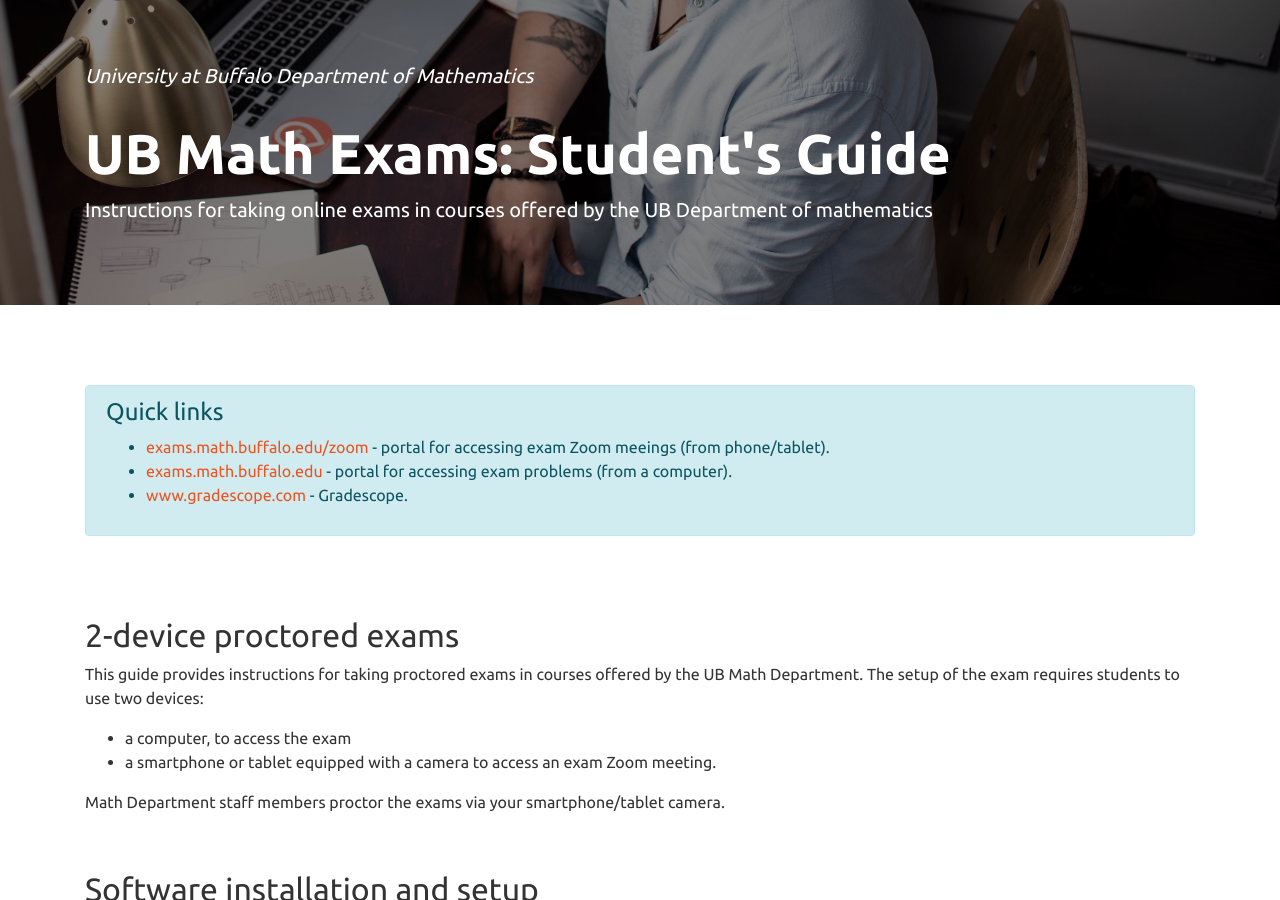
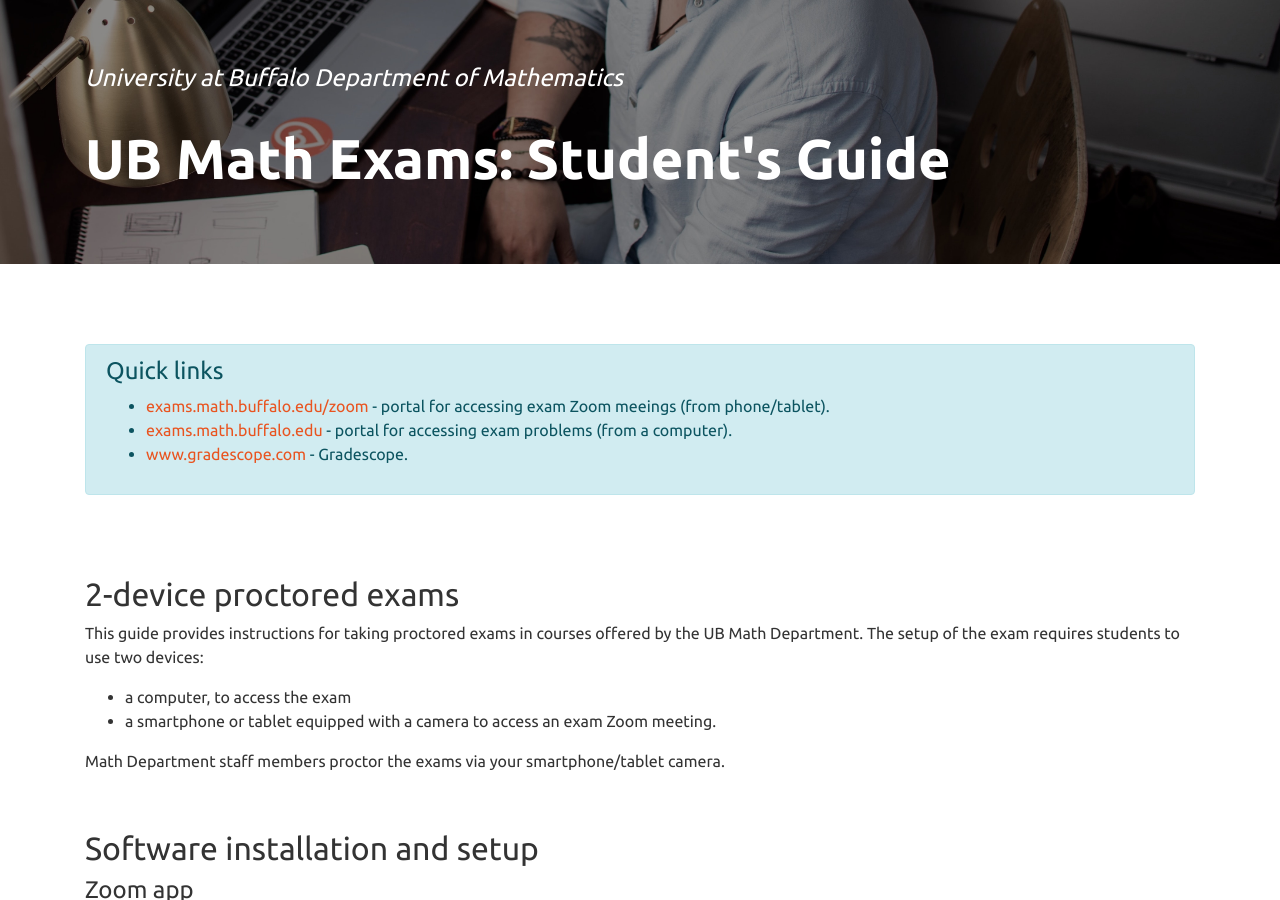
Before and after one commit to ub-math/exam_guides, a Jekyll site: the page built from docs/index.md, in a window 1280 px wide and 900 px high. Built offline with Jekyll 4.4.1, drawn with Linux system fonts in a browser that asks for light colours.

Commit message:
Update default.html

```diff
--- a/docs/_layouts/default.html
+++ b/docs/_layouts/default.html
@@ -10,10 +10,9 @@
                                                   background-color:dimgray;
                                                   background-size: cover;">
       <div class="container">
-        <h4 class="lead"><em>University at Buffalo Department of Mathematics</em></h4>
+        <h4 class=><em>University at Buffalo Department of Mathematics</em></h4>
         <br/>
         <h1 class="display-4" style="font-weight:800;">UB Math Exams: Student's Guide</h1>
-        <p class="lead">Instructions for taking online exams in courses offered by the UB Department of mathematics</p>
       </div>
     </div>
 
```
